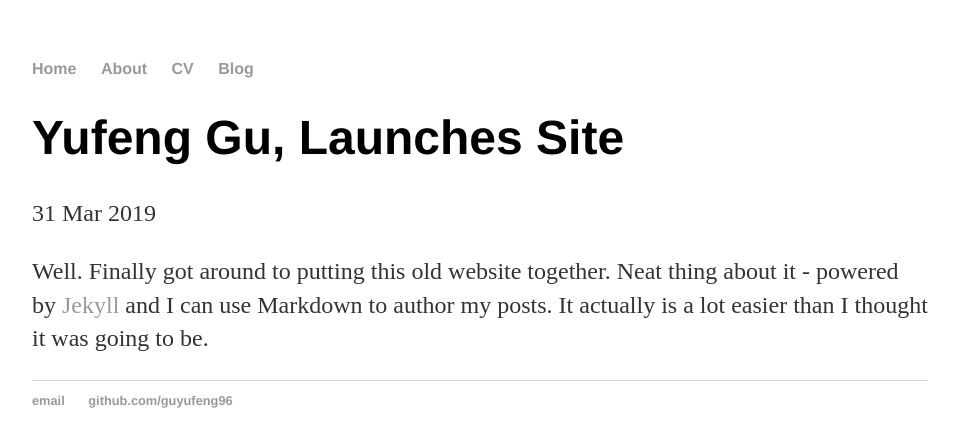
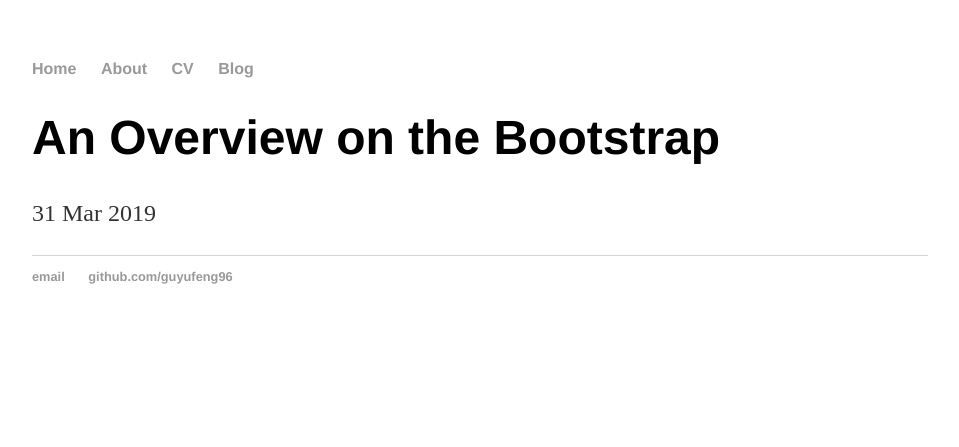
Before and after one commit to guyufeng96/guyufeng.github.io, a Jekyll site: the page built from _posts/2019-03-31-yufeng-gu-site-launched.md, in a window 1280 px wide. Shown: the top 447 px of the page, without its empty margins (160-1119 px from the left). Built offline with Jekyll 4.4.1, drawn with Linux system fonts in a browser that asks for light colours.

Commit message:
Update 2019-03-31-yufeng-gu-site-launched.md

```diff
--- a/_posts/2019-03-31-yufeng-gu-site-launched.md
+++ b/_posts/2019-03-31-yufeng-gu-site-launched.md
@@ -1,7 +1,5 @@
 ---
 layout: post
-title: "Yufeng Gu, Launches Site"
+title: "An Overview on the Bootstrap"
 date: 2019-03-31
 ---
-
-Well. Finally got around to putting this old website together. Neat thing about it - powered by [Jekyll](http://jekyllrb.com) and I can use Markdown to author my posts. It actually is a lot easier than I thought it was going to be.
```
